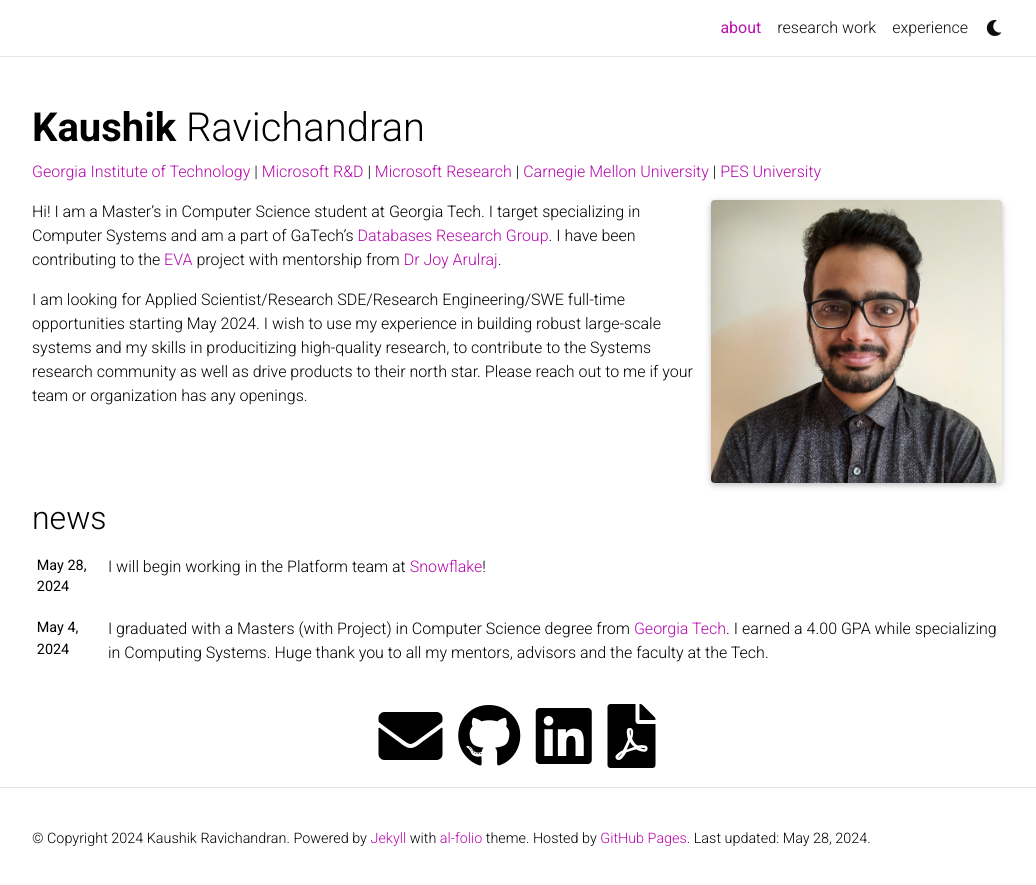
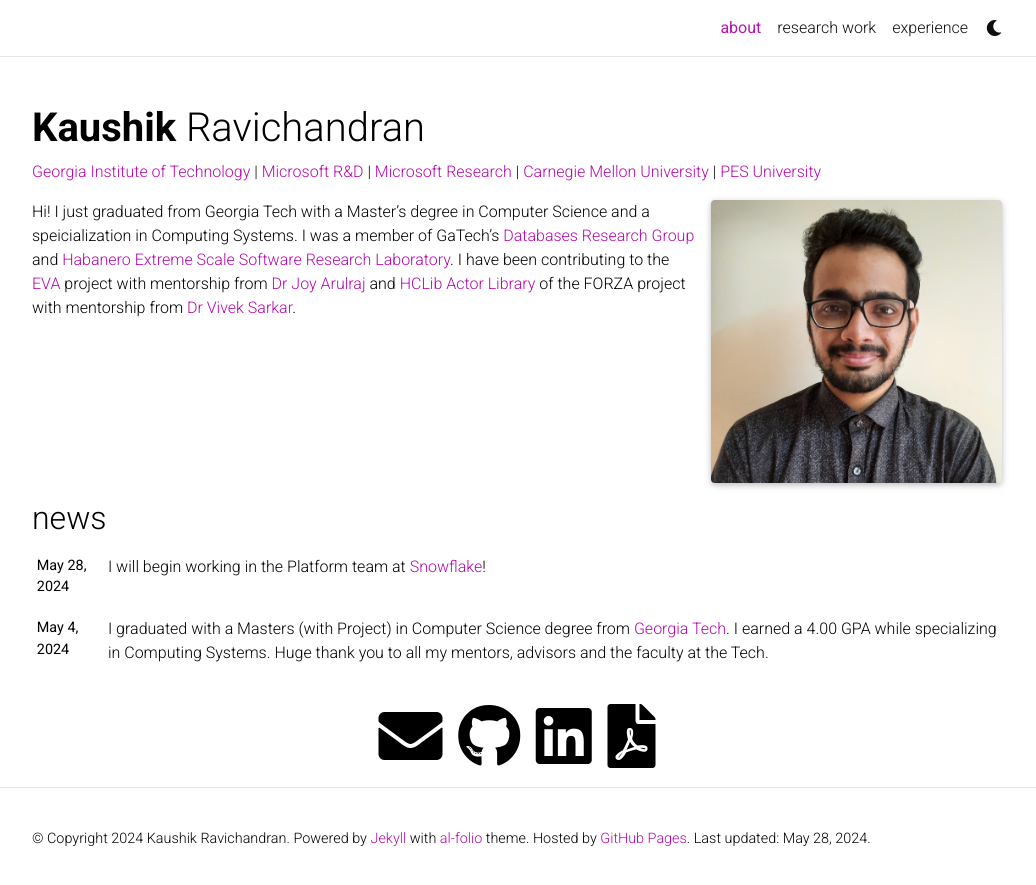
Before and after one commit to kaushikravichandran/kaushikravichandran.github.io, a Jekyll site: the page built from _pages/about.md, in a window 1280 px wide. Shown: the top 885 px of the page, without its empty margins (123-1159 px from the left). Built offline with Jekyll 4.4.1, drawn with Linux system fonts in a browser that asks for light colours; full-size pictures stand in for the smaller copies a plugin makes; comment, search, counter and statistics services are not loaded; a style sheet for code colours, icons or effects is not loaded.

Commit message:
edit about

```diff
--- a/_pages/about.md
+++ b/_pages/about.md
@@ -20,6 +20,8 @@ selected_papers: false # includes a list of papers marked as "selected={true}"
 social: true  # includes social icons at the bottom of the page
 ---
 
-Hi! I am a Master's in Computer Science student at Georgia Tech. I target specializing in Computer Systems and am a part of GaTech's <a href="https://db.cc.gatech.edu/">Databases Research Group</a>. I have been contributing to the <a href="https://evadb.readthedocs.io/">EVA</a> project with mentorship from <a href="https://faculty.cc.gatech.edu/~jarulraj/">Dr Joy Arulraj</a>.
+Hi! I just graduated from Georgia Tech with a Master's degree in Computer Science and a speicialization in Computing Systems. I was a member of GaTech's <a href="https://db.cc.gatech.edu/">Databases Research Group</a> and <a href="https://habanero.cc.gatech.edu/">Habanero Extreme Scale Software Research Laboratory</a>. I have been contributing to the <a href="https://evadb.readthedocs.io/">EVA</a> project with mentorship from <a href="https://faculty.cc.gatech.edu/~jarulraj/">Dr Joy Arulraj</a> and <a href="https://hclib-actor.com/"> HCLib Actor Library</a> of the FORZA project with mentorship from <a href="https://vsarkar.cc.gatech.edu/">Dr Vivek Sarkar</a>.
 
-I am looking for Applied Scientist/Research SDE/Research Engineering/SWE full-time opportunities starting May 2024. I wish to use my experience in building robust large-scale systems and my skills in producitizing high-quality research, to contribute to the Systems research community as well as drive products to their north star. Please reach out to me if your team or organization has any openings.
+<!-- I enjoy travelling and hiking. I have been fortunate to have visited over 20 states in the US over the last 2 years. I have driven both coasts up and down, and across the country once. I have hiked to the Sahale Glacier, the Kedarkantha peak and will be climbing Half Dome in August. Feel free to reach out to me for travel advice! -->
+
+<!-- I am looking for Applied Scientist/Research SDE/Research Engineering/SWE full-time opportunities starting May 2024. I wish to use my experience in building robust large-scale systems and my skills in producitizing high-quality research, to contribute to the Systems research community as well as drive products to their north star. Please reach out to me if your team or organization has any openings. -->
```
